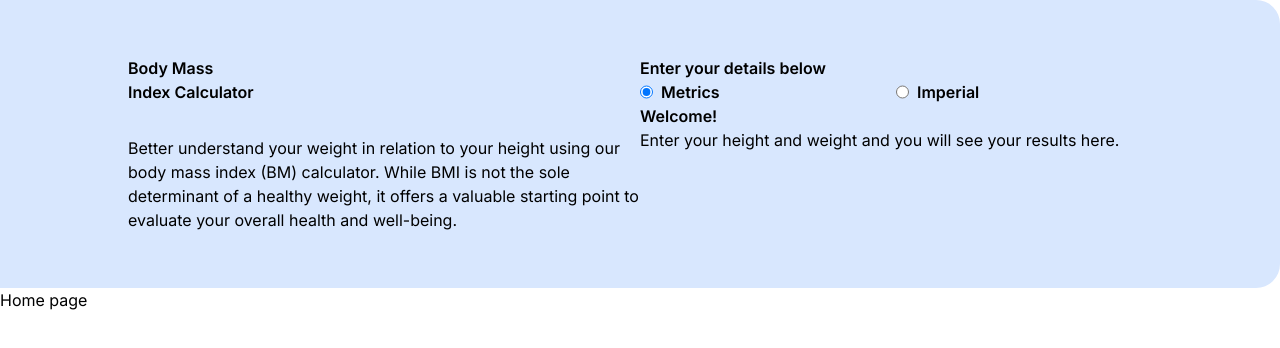
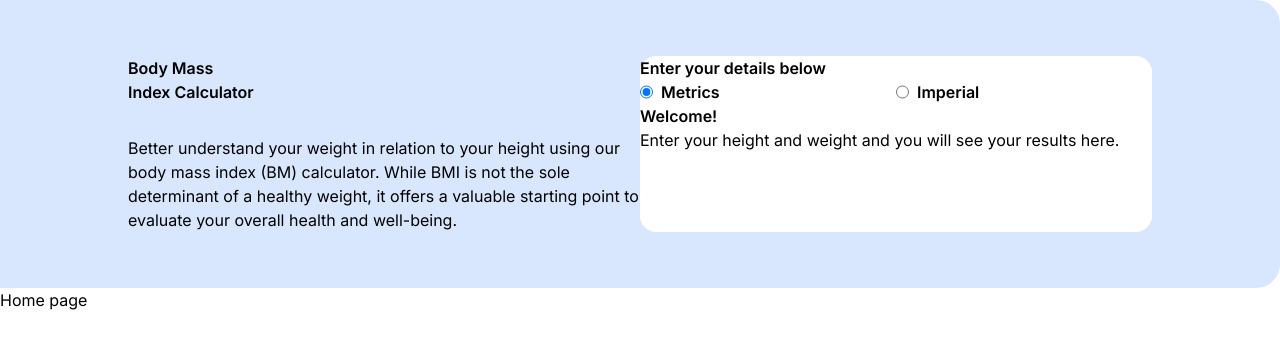
Before and after one commit to chungvuiloong/bmi_calculator, a Next.js app: page / in a window 1280 px wide. Shown: the top 348 px of the page. Built offline with nearby package versions, Linux system fonts and the light colour scheme.

Commit message:
Added bg-white and rounded corners.

```diff
--- a/src/components/HeroBanner/index.tsx
+++ b/src/components/HeroBanner/index.tsx
@@ -17,7 +17,7 @@ export  const HeroBanner = () => {
                                 starting point to evaluate your overall health and well-being.
                             </Typography>
                         </div>
-                        <div className='basis-1/2 flex flex-col'>
+                        <div className='basis-1/2 flex flex-col bg-white rounded-2xl'>
                             <Typography variant='h3'>Enter your details below</Typography>
                             <div>
                                 <fieldset className='flex '>
```
